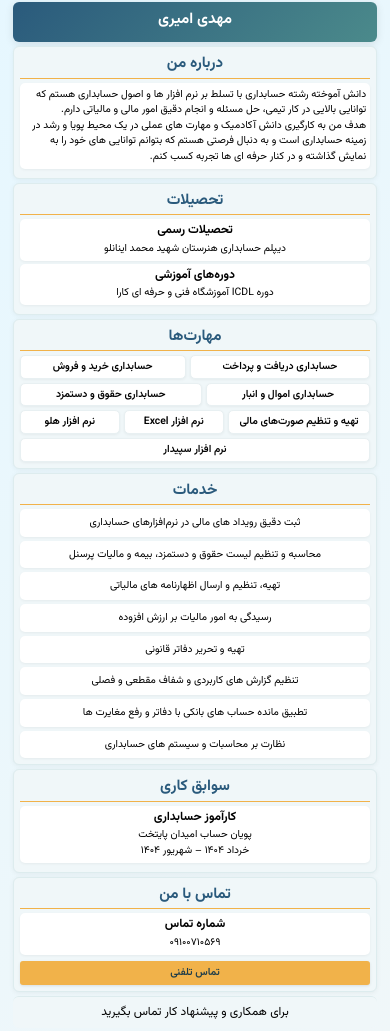
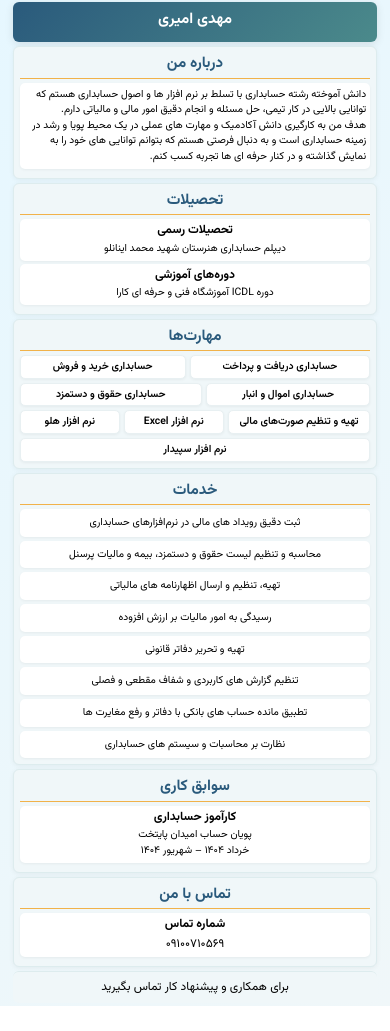
Before and after one commit to AmiriZanganeh/accountant, a plain HTML site: page index.html in a window 390 px wide. Shown: the part 39-1070 px from the top of the page. After the commit the page ends 1045 px from the top, so only its background shows below. Drawn offline with Linux system fonts and the light colour scheme.

Commit message:
Update index.html

```diff
--- a/index.html
+++ b/index.html
@@ -285,7 +285,20 @@
       margin-bottom: 0;
     }
 
-    /* ===== بخش مهارت‌ها ===== */
+    /* استایل لینک شماره تلفن - بدون ظاهر دکمه */
+    .phone-link {
+      color: #000000;
+      text-decoration: none;
+      font-size: var(--font-sm);
+      font-weight: 400;
+      transition: color 0.2s ease;
+    }
+
+    .phone-link:hover {
+      color: var(--primary);
+      text-decoration: underline;
+    }
+
     .skills-container {
       display: flex;
       flex-wrap: wrap;
@@ -304,7 +317,6 @@
       min-width: clamp(100px, 12vw, 150px);
       max-width: 100%;
       border: 1px solid #e8f0f2;
-      /* انیمیشن حذف شد */
     }
 
     .skill-item h5 {
@@ -315,7 +327,6 @@
       margin: 0;
       white-space: nowrap;
     }
-    /* ===== پایان بخش مهارت‌ها ===== */
 
     .services {
       display: grid;
@@ -359,25 +370,6 @@
       gap: clamp(4px, 0.6vw, 6px);
       justify-content: center;
       margin-top: 6px;
-    }
-
-    .contact-btn {
-      display: inline-flex;
-      align-items: center;
-      padding: clamp(4px, 0.6vw, 6px) clamp(10px, 1.5vw, 14px);
-      background: var(--accent);
-      border-radius: 3px;
-      color: var(--dark);
-      text-decoration: none;
-      font-weight: 600;
-      font-size: var(--font-sm);
-      box-shadow: 0 1px 3px rgba(0,0,0,0.1);
-      white-space: nowrap;
-    }
-
-    .contact-btn i {
-      margin-left: 6px;
-      font-size: var(--font-sm);
     }
 
     footer {
@@ -540,7 +532,7 @@
         align-items: center;
       }
 
-      .contact-btn, .download-btn {
+      .download-btn {
         width: 100%;
         justify-content: center;
       }
@@ -599,10 +591,6 @@
       }
 
       .service p {
-        font-size: var(--font-xs);
-      }
-
-      .contact-btn, .download-btn {
         font-size: var(--font-xs);
       }
 
@@ -796,14 +784,13 @@
         <div class="info-item">
           <div class="info-text">
             <h3>شماره تماس</h3>
-            <p>۰۹۱۰۰۷۱۰۵۶۹</p>
+            <!-- شماره تلفن به صورت لینک ساده و بدون ظاهر دکمه -->
+            <p>
+              <a href="tel:+989100710569" class="phone-link">
+                ۰۹۱۰۰۷۱۰۵۶۹
+              </a>
+            </p>
           </div>
-        </div>
-
-        <div class="direct-contact">
-          <a href="tel:+989100710569" class="contact-btn">
-            تماس تلفنی
-          </a>
         </div>
       </section>
     </main>
```
